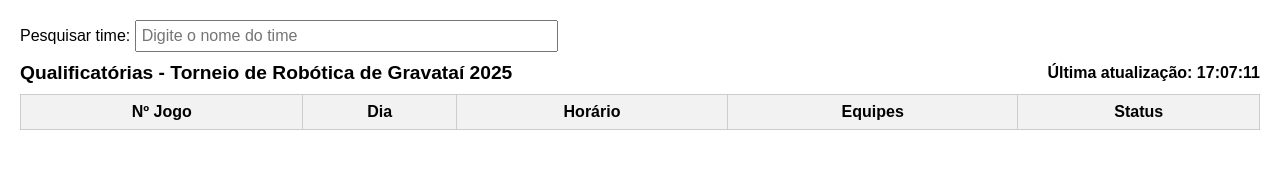
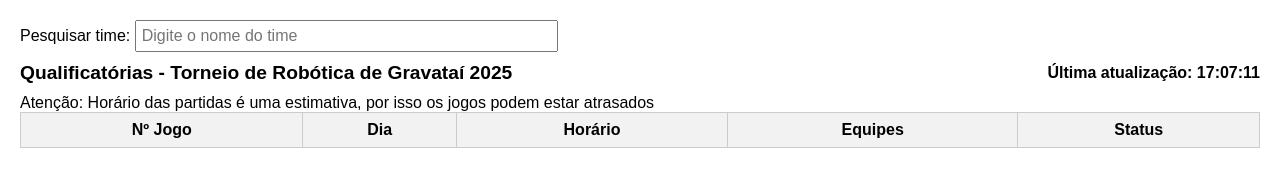
Before and after one commit to Team1772/torneio-de-gravatai-2025, a plain HTML site: page website/games-schedule/index.html in a window 1280 px wide. Drawn offline with Linux system fonts and the light colour scheme; no server answers.

Commit message:
feat: add msg

```diff
--- a/website/games-schedule/index.html
+++ b/website/games-schedule/index.html
@@ -102,6 +102,7 @@
     <div id="titulo">Qualificatórias - Torneio de Robótica de Gravataí 2025</div>
     <div id="ultima-atualizacao"></div>
   </div>
+  <div>Atenção: Horário das partidas é uma estimativa, por isso os jogos podem estar atrasados</div>
   <table>
     <thead>
       <tr>
```
